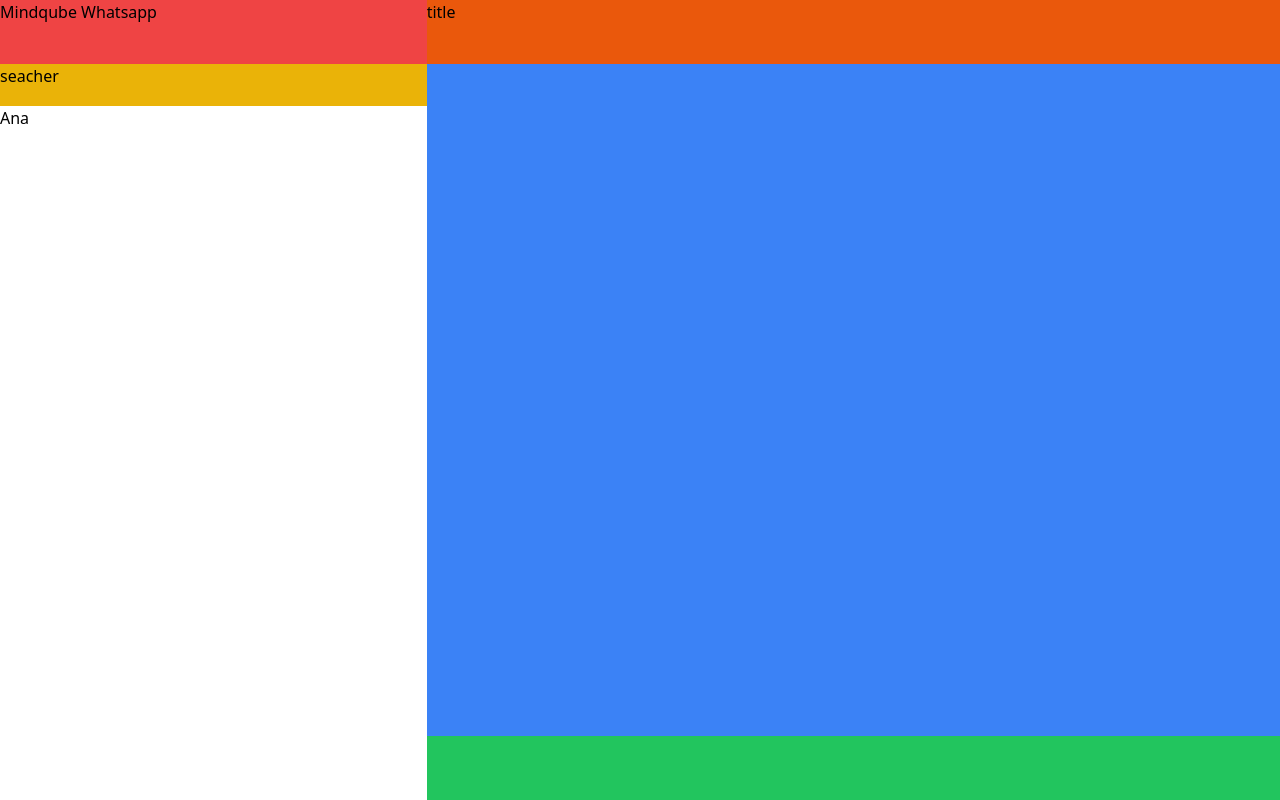
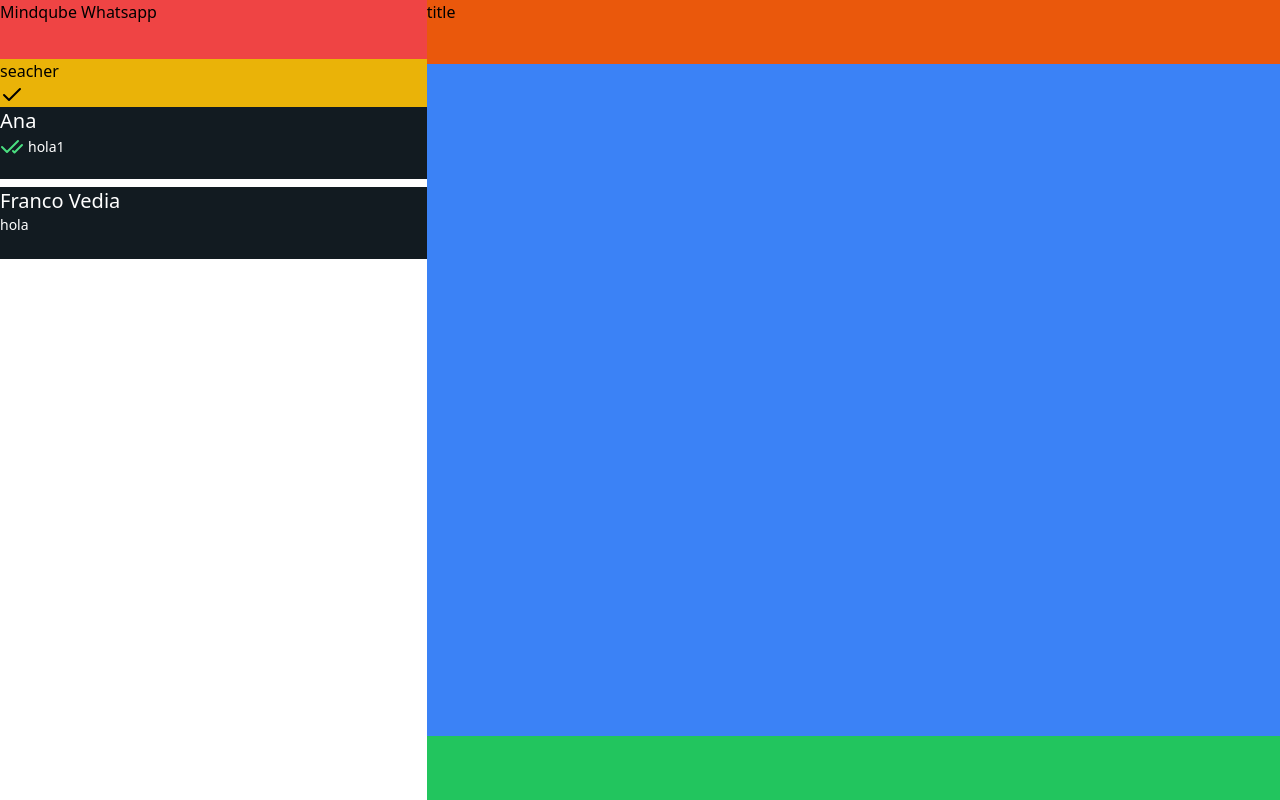
Before and after one commit to franco77777/MIndqubeJavascript, a plain HTML site: page index.html in a window 1280 px wide. Drawn offline with nearby package versions, Linux system fonts and the light colour scheme.

Commit message:
checked added

```diff
--- a/index.html
+++ b/index.html
@@ -13,18 +13,23 @@
               }
             }
           }
+
         }
       </script>
       <script src="https://cdn.tailwindcss.com?plugins=forms,typography,aspect-ratio,line-clamp"></script>
+
     <title>Document</title>
+
     <link rel="stylesheet" href="style.css">
 </head>
 <body>
     <main class="flex max-h-screen min-h-screen ">
       <div class="w-[40rem] flex flex-col">
-       <h1 class="bg-red-500 min-h-[4rem] ">Mindqube Whatsapp</h1>
-       <div class="bg-yellow-500 h-[3rem]">seacher</div>
-       <ul class="w-full h-full overflow-y-auto" id="contacts">
+       <h1 class="bg-red-500 min-h-[59px] ">Mindqube Whatsapp</h1>
+       <div class="bg-yellow-500 h-[49px]">seacher
+        <i data-lucide="check"></i>
+       </div>
+       <ul class="w-full h-full overflow-y-auto flex flex-col gap-2 " id="contacts">
        </ul>
       </div>
       <div class="flex flex-col w-full min-h-screen">
@@ -34,6 +39,11 @@
        <div class="w-full bg-green-500 min-h-[4rem]"></div>
       </div>
     </main>
+
 <script src="whatsapp.js"></script>
+<script src="https://unpkg.com/lucide@latest"></script>
+  <script>
+    lucide.createIcons();
+  </script>
 </body>
 </html>
--- a/style.css
+++ b/style.css
@@ -6,4 +6,5 @@
   box-sizing: border-box;
   -moz-box-sizing: border-box;
   border: none;
+
 }
--- a/whatsapp.js
+++ b/whatsapp.js
@@ -24,7 +24,7 @@
 //   .catch((error) => console.error("Error:", error));
 
 //console.log("soy users", users);
-$contacts.innerHTML = `<li>${"hola"}</li>`;
+//$contacts.innerHTML = `<li>${"hola"}</li>`;
 let users = [
   {
     id: 1,
@@ -86,6 +86,40 @@
     ],
   },
 ];
+const sortmessages = (array) => {
+  for (let i = 0; i < array.length; i++) {
+    array[i].whatsapp.sort((a, b) => a.timestamp - b.timestamp);
+  }
+  array.sort(
+    (a, b) =>
+      b.whatsapp[b.whatsapp.length - 1].timestamp -
+      a.whatsapp[a.whatsapp.length - 1].timestamp
+  );
+  return array;
+};
+let test = true;
+let checked = (e) => {
+  let status = e.whatsapp[e.whatsapp.length - 1].status;
+  switch (status) {
+    case "delivered":
+      return "<i data-lucide=check class=text-[#82929b] stroke-1 h-7></i>";
+    case "read":
+      return "<i data-lucide=check-check class=text-green-400 stroke-1></i>";
+    default:
+      return "";
+  }
+};
+
+users = sortmessages([...users]);
+console.log("im sorte users", users);
 users.map((e) => {
-  $contacts.innerHTML = `<li>${e.name}</li>`;
+  $contacts.innerHTML += `<li class="text-white bg-[#121b21] h-[72px]">
+                           <div class= "text-xl font-extralight">${e.name}</div>
+                           <div class="flex justify-start items-center gap-1">
+                            ${checked(e)}
+                            <span class="text-sm">${
+                              e.whatsapp[e.whatsapp.length - 1].message
+                            }
+                           </div>
+                          </li>`;
 });
```
